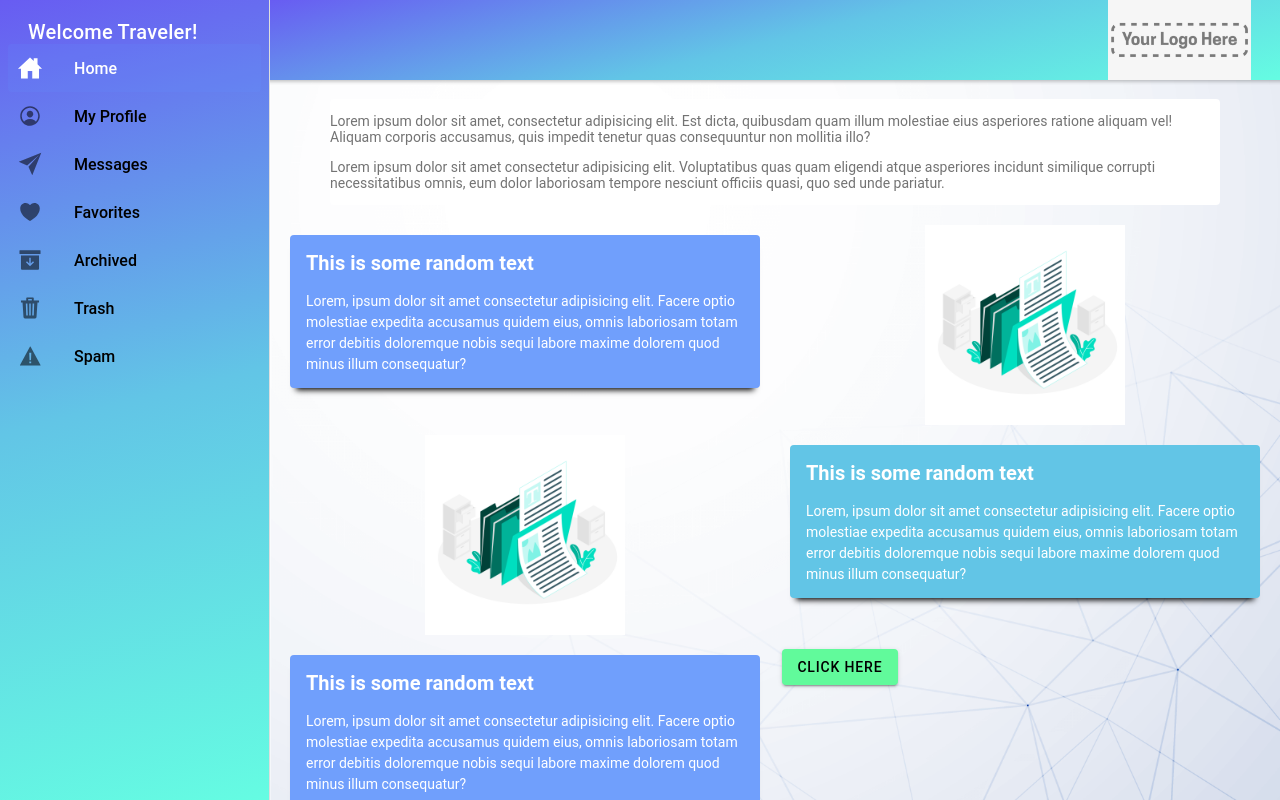
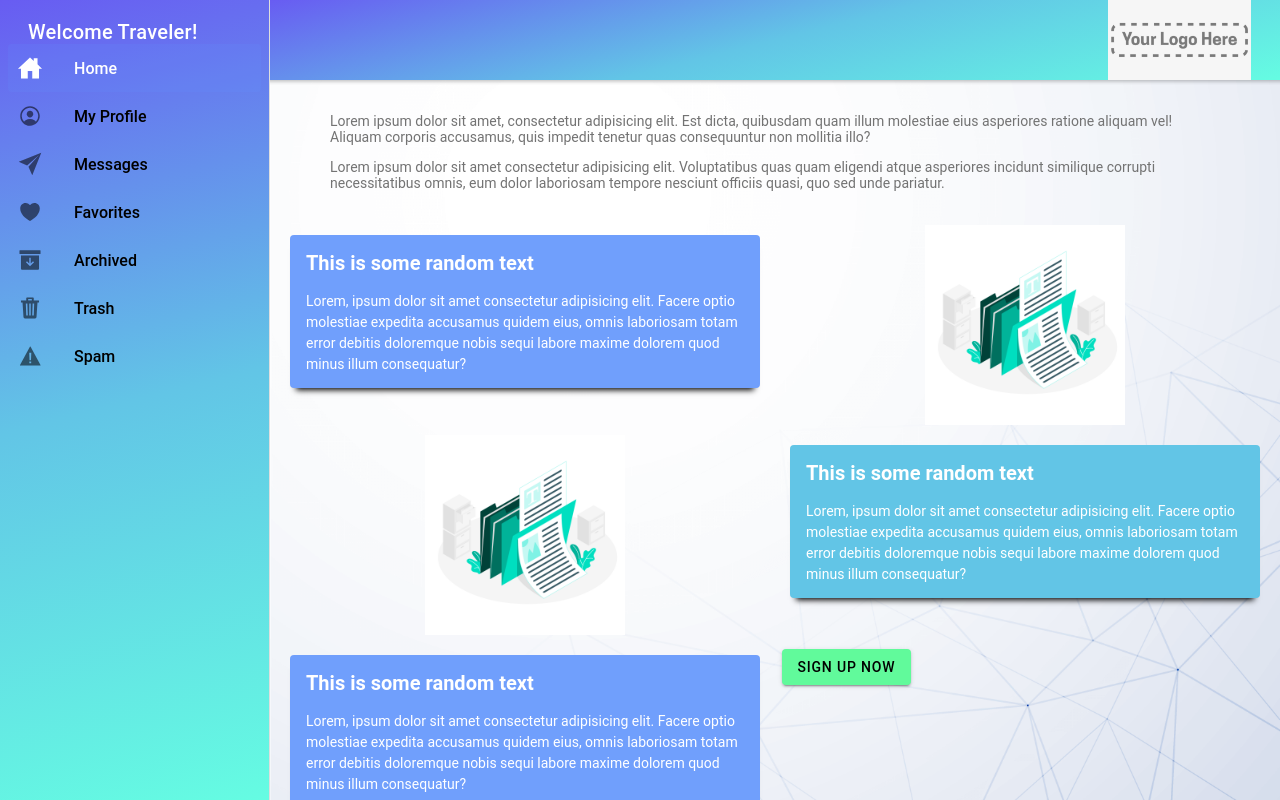
Before and after one commit to onestaffmed/compliance-ccvwzn, a React (Create React App) app: page /home in a window 1280 px wide. Built offline with nearby package versions, Linux system fonts and the light colour scheme.

Commit message:
updated header banner styling

```diff
--- a/src/components/Landing.jsx
+++ b/src/components/Landing.jsx
@@ -66,7 +66,7 @@ const Landing = () => {
                         </IonCard>
                     </IonCol>
                     <IonCol>
-                        <IonButton className="heroButton" color="tertiary">Click Here</IonButton>
+                        <IonButton className="heroButton" color="tertiary">Sign Up Now</IonButton>
                         {/* <IonImg className="heroMain" alt="documents" src={documentImage} /> */}
                     </IonCol>
                 </IonRow>
--- a/src/index.css
+++ b/src/index.css
@@ -259,6 +259,7 @@ ion-list {
 .headerCard {
   -webkit-box-shadow: none;
           box-shadow: none;
+  background-color: transparent;
   margin: 0px 60px 10px;
 }
 
@@ -317,5 +318,7 @@ ion-title {
 .footer {
   --background: transparent;
   padding-bottom: 10px;
+  border: none;
+  position: none;
 }
 /*# sourceMappingURL=index.css.map */
--- a/src/theme/_landing.scss
+++ b/src/theme/_landing.scss
@@ -9,7 +9,7 @@
 
 .headerCard {
     box-shadow: none;
-
+    background-color: transparent;
     margin: 0px 60px 10px;
 
 
--- a/src/theme/mainStyles.scss
+++ b/src/theme/mainStyles.scss
@@ -11,4 +11,6 @@
     // --background: linear-gradient(333deg, rgba(104, 92, 242, 1) 0%, rgba(98, 197, 230, 1) 50%, rgba(101, 252, 226, 1) 100%);
     --background: transparent;
     padding-bottom: 10px;
+    border: none;
+    position: none;
 }
```
Also changed, not shown: 1 other file (tests, documents, lock files or other folders).
